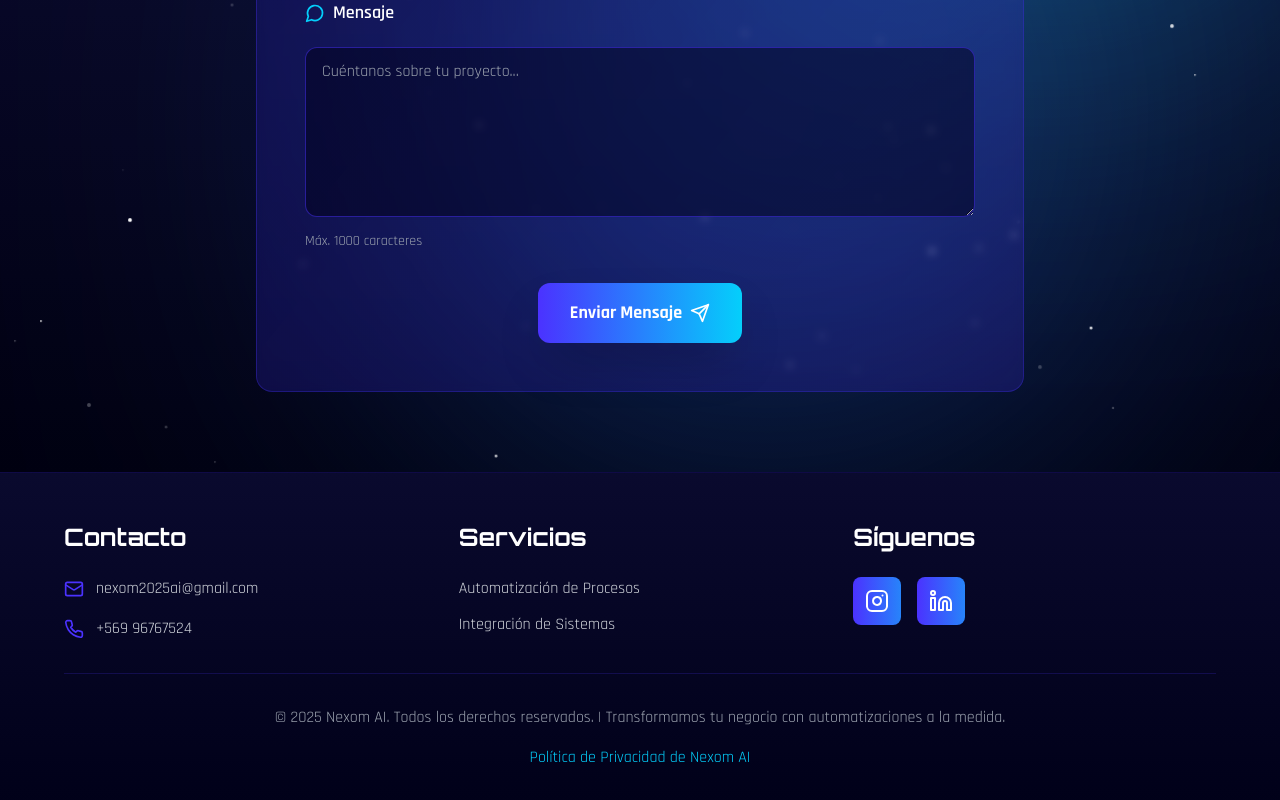
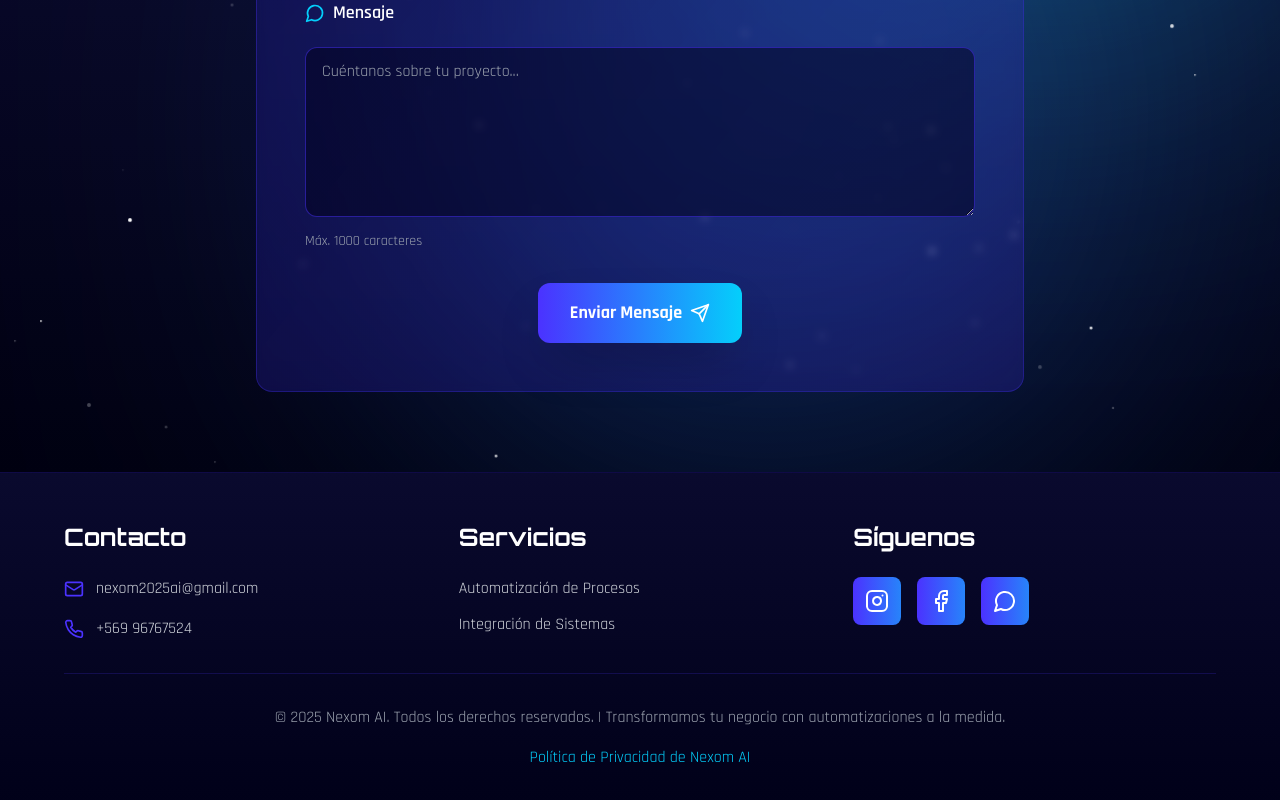
Before and after one commit to jaravenasabugo/Nexom-AI-Web, a React (Vite) app: page / in a window 1280 px wide. Shown: the part 9300-10100 px from the top of the page. Built offline with nearby package versions, Linux system fonts and the light colour scheme.

Commit message:
Añadido whatsapp al footer y conexiones correctas

```diff
--- a/src/components/Footer.tsx
+++ b/src/components/Footer.tsx
@@ -1,5 +1,5 @@
 import React from 'react';
-import { Mail, Phone, Linkedin, Twitter, Github, Instagram } from 'lucide-react';
+import { Mail, Phone, Facebook, Twitter, Github, Instagram, MessageCircle } from 'lucide-react';
 
 interface FooterProps {
   onPrivacyPolicyClick?: () => void;
@@ -45,16 +45,28 @@ const Footer = ({ onPrivacyPolicyClick }: FooterProps) => {
             </h3>
             <div className="flex space-x-4">
               <a
-                href="#"
+                href="https://www.instagram.com/nexom_ai/"
+                target="_blank"
+                rel="noopener noreferrer"
                 className="w-12 h-12 bg-gradient-to-r from-[#4B32FF] to-[#2784FA] rounded-lg flex items-center justify-center hover:from-[#5027FE] hover:to-[#04CFFB] transition-all duration-300 transform hover:scale-110"
               >
                 <Instagram className="w-6 h-6 text-white" />
               </a>
               <a
-                href="#"
+                href="https://www.facebook.com/profile.php?id=61581352422042&locale=es_LA"
+                target="_blank"
+                rel="noopener noreferrer"
                 className="w-12 h-12 bg-gradient-to-r from-[#4B32FF] to-[#2784FA] rounded-lg flex items-center justify-center hover:from-[#5027FE] hover:to-[#04CFFB] transition-all duration-300 transform hover:scale-110"
               >
-                <Linkedin className="w-6 h-6 text-white" />
+                <Facebook className="w-6 h-6 text-white" />
+              </a>
+              <a
+                href="https://wa.me/56971555426?text=Hola,%20me%20interesa%20conocer%20más%20sobre%20los%20servicios%20de%20automatización%20de%20Nexom%20AI"
+                target="_blank"
+                rel="noopener noreferrer"
+                className="w-12 h-12 bg-gradient-to-r from-[#4B32FF] to-[#2784FA] rounded-lg flex items-center justify-center hover:from-[#5027FE] hover:to-[#04CFFB] transition-all duration-300 transform hover:scale-110"
+              >
+                <MessageCircle className="w-6 h-6 text-white" />
               </a>
             </div>
           </div>
```
